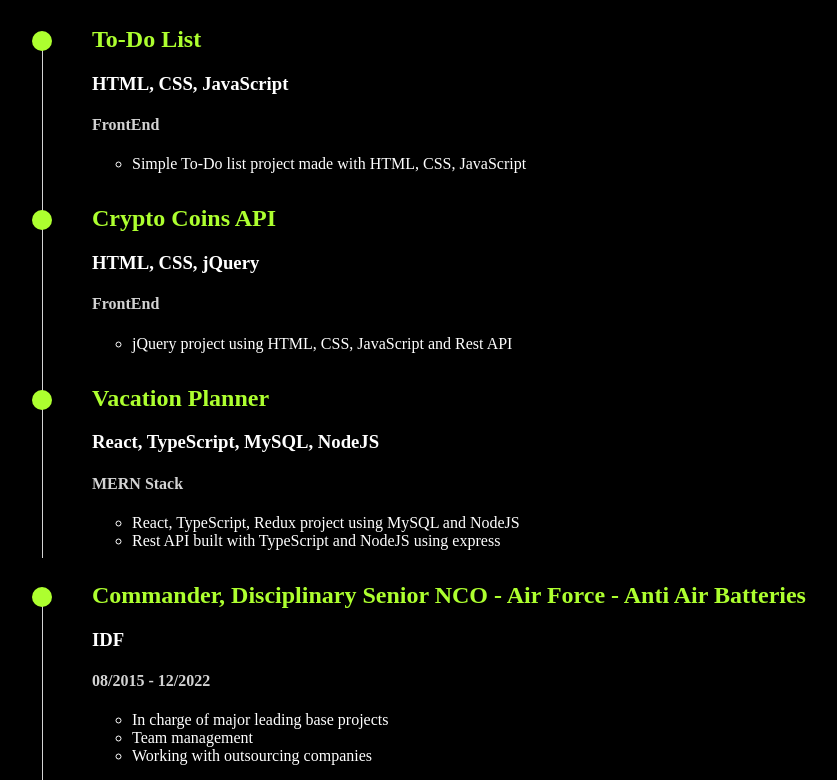
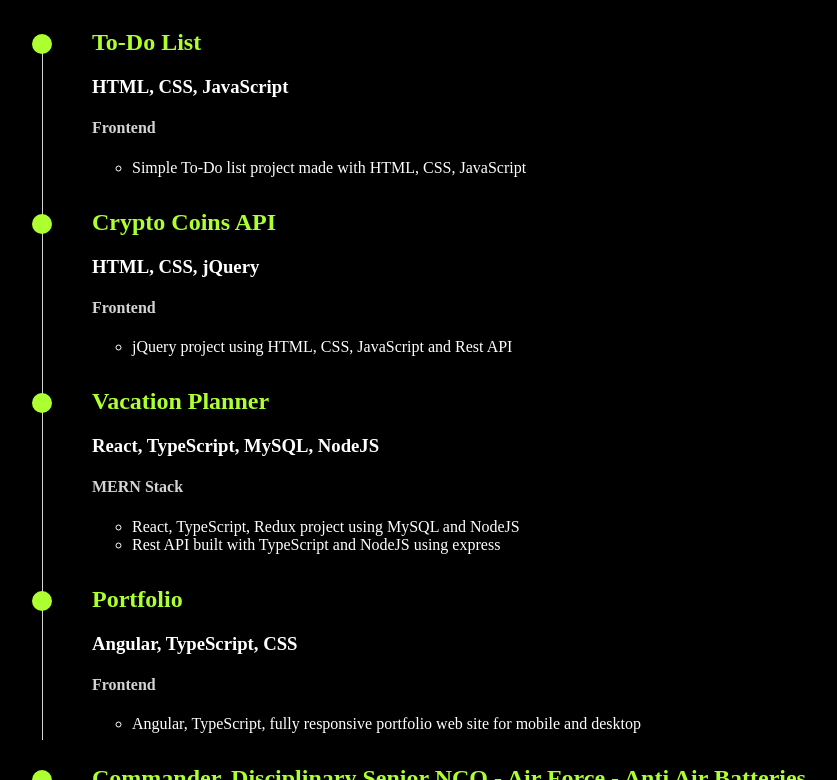
Before and after one commit to DennisR93/Portfolio, an Angular app: page / in a window 1280 px wide. Shown: the part 2160-2940 px from the top of the page, without its empty margins (20-857 px from the left). Built offline with nearby package versions, Linux system fonts and the light colour scheme.

Commit message:
add portfolio project to projects

```diff
--- a/src/app/components/home-area/experience/experience.component.ts
+++ b/src/app/components/home-area/experience/experience.component.ts
@@ -13,7 +13,7 @@ export class ExperienceComponent {
     {
       name: "To-Do List",
       technologies: "HTML, CSS, JavaScript",
-      type: "FrontEnd",
+      type: "Frontend",
       description: [
         "Simple To-Do list project made with HTML, CSS, JavaScript"
       ]
@@ -21,7 +21,7 @@ export class ExperienceComponent {
     {
       name: "Crypto Coins API",
       technologies: "HTML, CSS, jQuery",
-      type: "FrontEnd",
+      type: "Frontend",
       description: [
         "jQuery project using HTML, CSS, JavaScript and Rest API"
       ]
@@ -32,6 +32,14 @@ export class ExperienceComponent {
       type: "MERN Stack",
       description: [
         "React, TypeScript, Redux project using MySQL and NodeJS", "Rest API built with TypeScript and NodeJS using express"
+      ]
+    },
+    {
+      name: "Portfolio",
+      technologies: "Angular, TypeScript, CSS",
+      type: "Frontend",
+      description: [
+        "Angular, TypeScript, fully responsive portfolio web site for mobile and desktop"
       ]
     },
 
```
